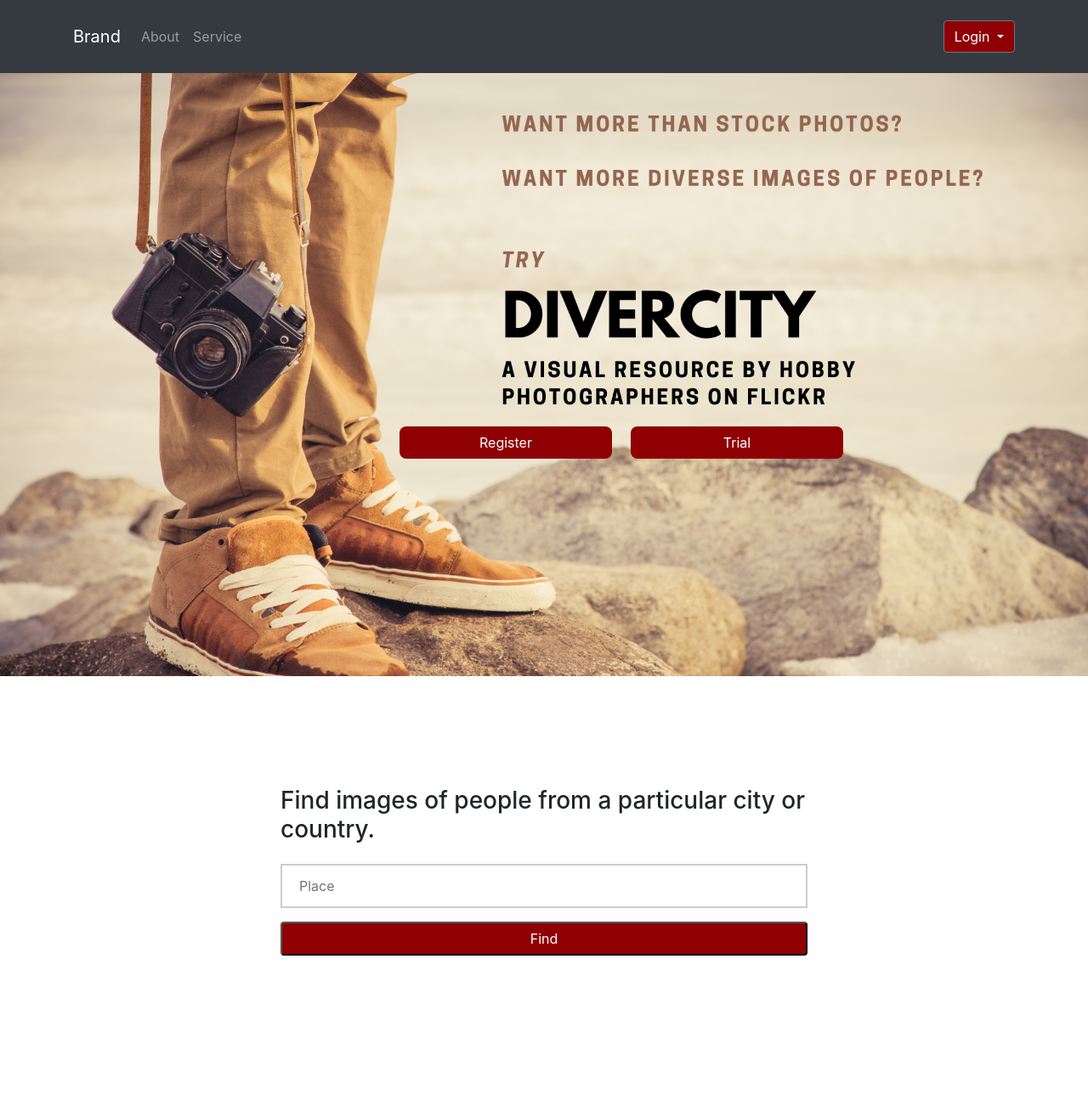
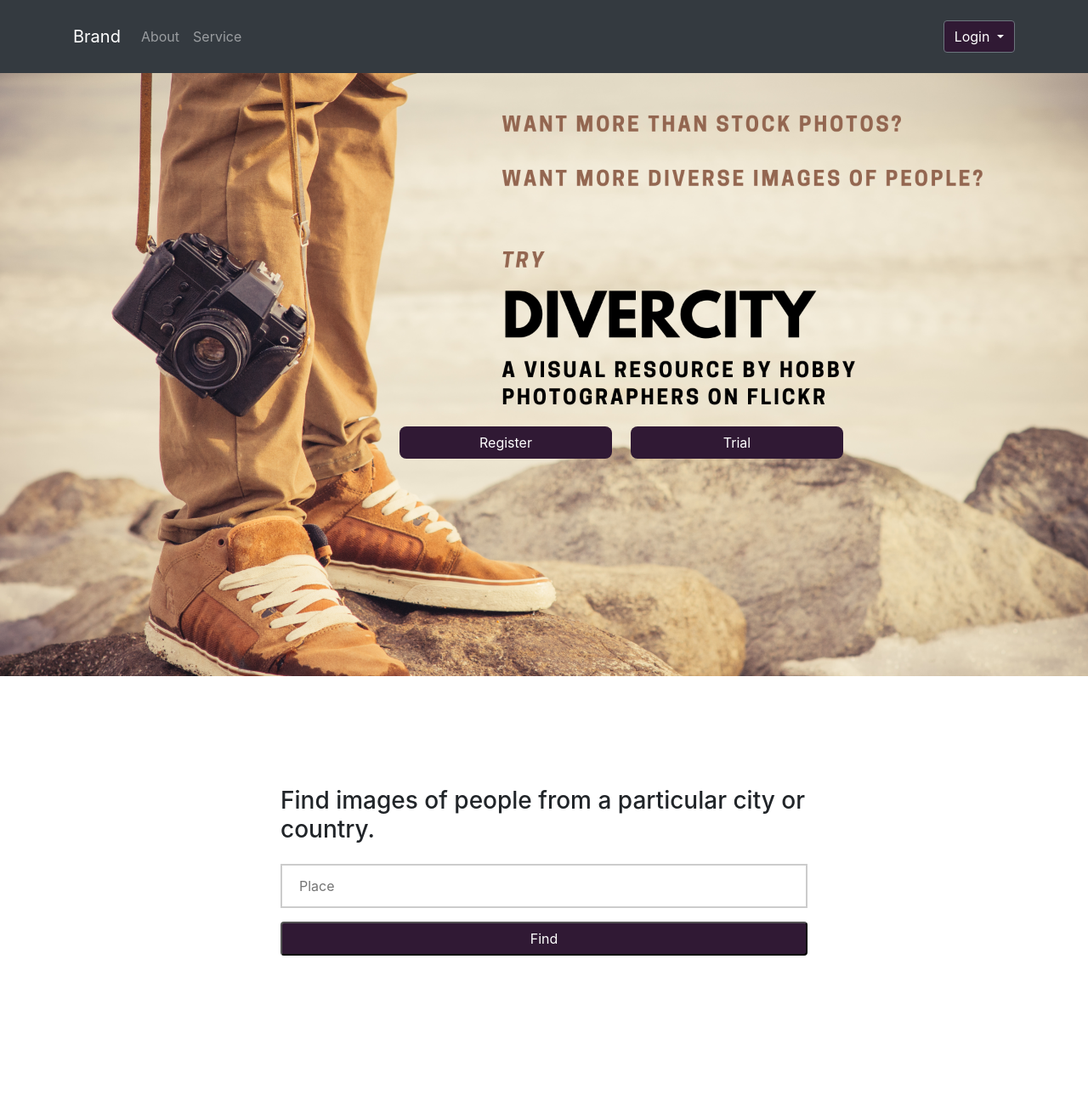
Before and after one commit to debiday/divercity_image_search, a Flask app: page / in a window 1280 px wide. Shown: the whole page at 85% size. Run offline with Flask 2, Linux system fonts and the light colour scheme; some libraries are stand-ins or nearby versions.

Commit message:
Change color scheme, black orange

```diff
--- a/static/styles.css
+++ b/static/styles.css
@@ -33,7 +33,7 @@ button:focus {
     position: absolute;
     bottom:16em;
     right:18em;
-    background-color:#8F0005;
+    background-color: #301934;
     border-radius:0.5em;
     color:white;
     width: 250px;
@@ -43,7 +43,7 @@ button:focus {
     position: absolute;
     bottom:16em;
     right:35em;
-    background-color:#8F0005;
+    background-color:#301934;
     border-radius:0.5em;
     color:white;
     width: 250px;
@@ -64,7 +64,7 @@ button:focus {
 #user-city:focus {
     outline: none !important;
     border:1px solid red;
-    box-shadow: 0 0 10px purple;
+    box-shadow: 0 0 10px orangered;
 }
 
 .form-group {
@@ -74,7 +74,7 @@ button:focus {
 #city-search {
     margin: auto;
     width: 50%;
-    border: 3px #8F0005;
+    border: 3px #301934;
     padding: 10px;
 }
 
@@ -121,7 +121,7 @@ input[type=password] {
 }
 /* set a style for all buttons*/
 button:not(#register):not(#test):not(#navbar-toggler):not(#hamburger) {
-    background-color: #8F0005;
+    background-color: #301934;
     color: white;
     padding: 6px 12px;
     margin: 8px 0;
```
